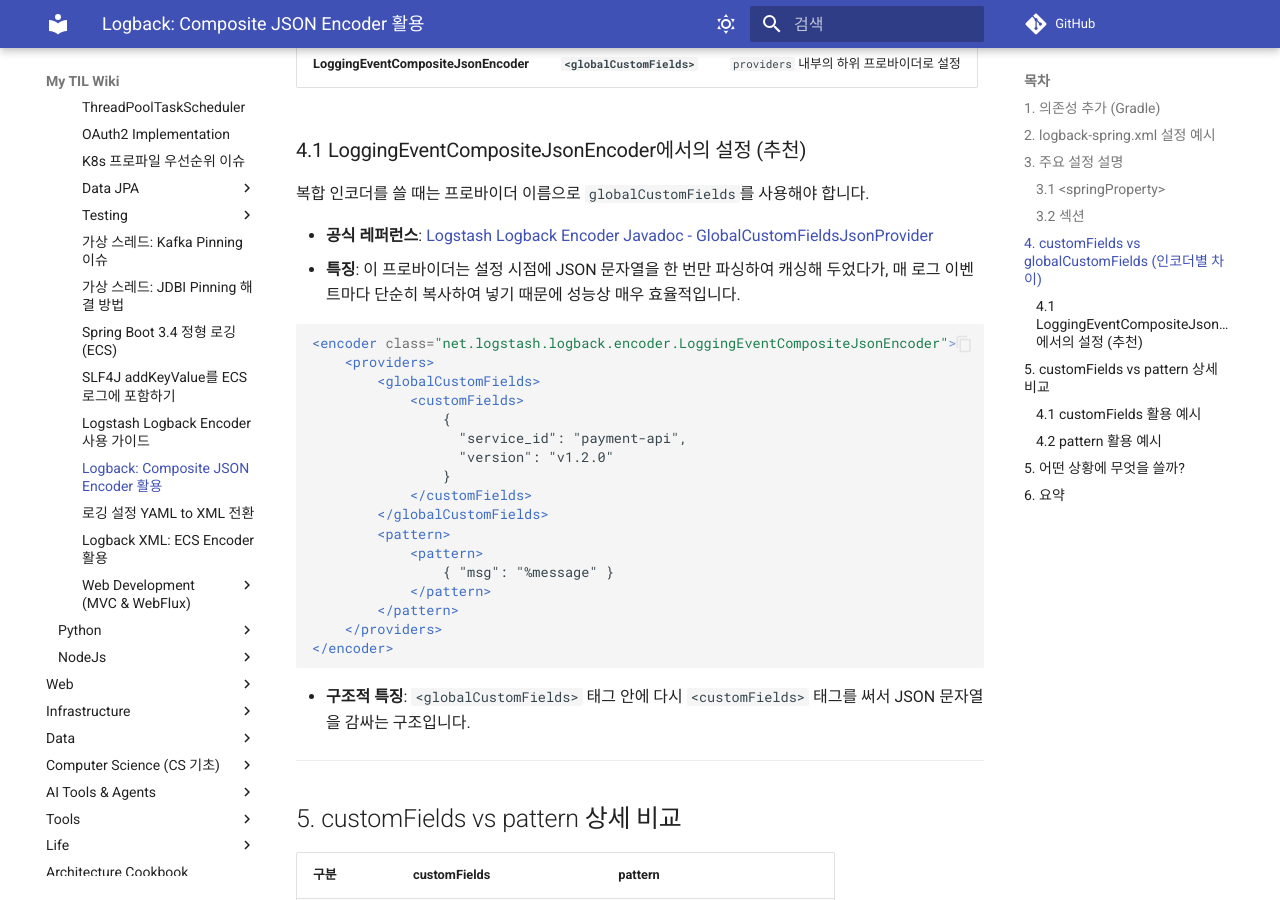
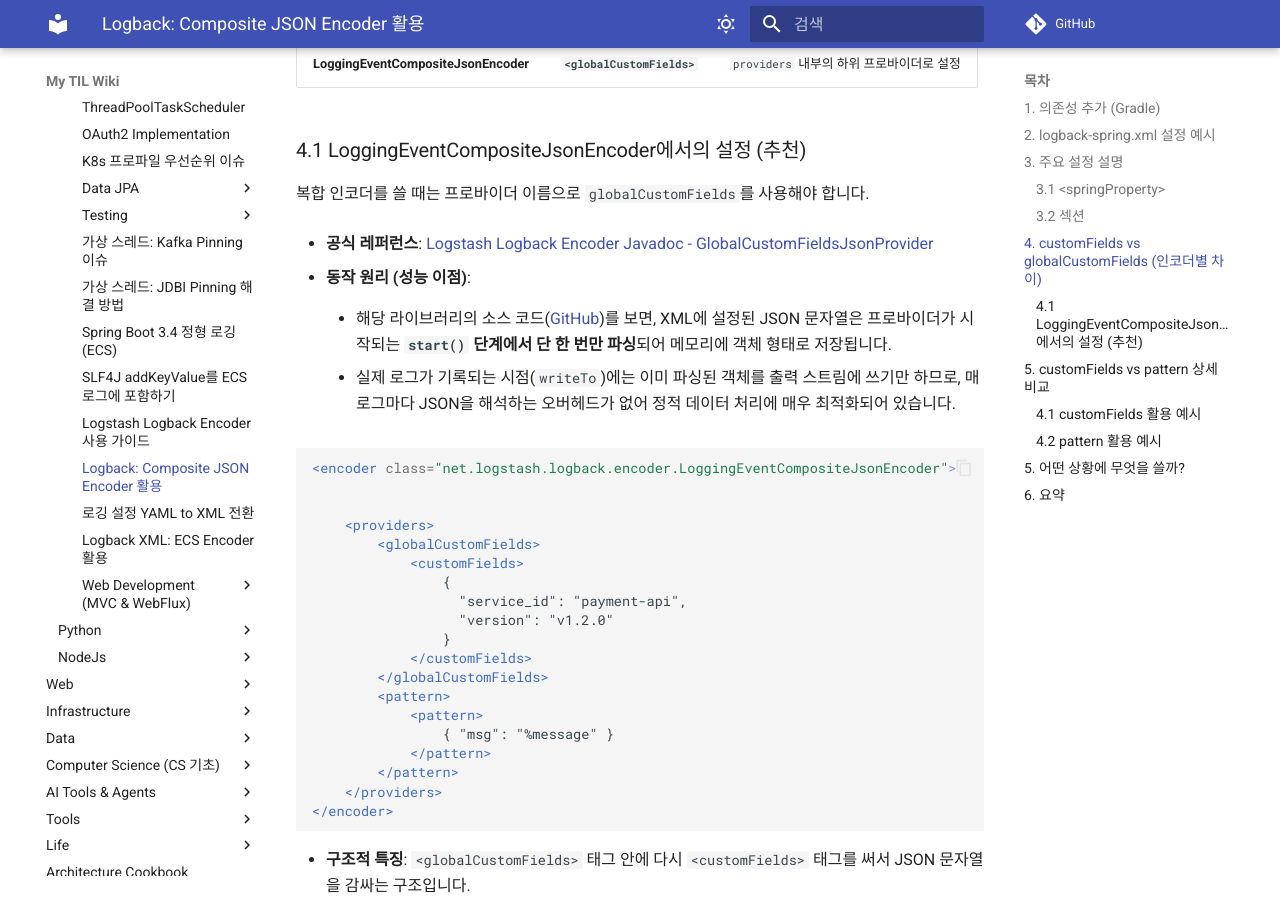
Before and after one commit to DevDooly/TIL, an MkDocs documentation site: the page built from docs/Language/Java/SpringBoot/Logback_JSON_Composite_Encoder.md, in a window 1280 px wide and 900 px high, scrolled down 2345 px. Built offline with MkDocs 1.6.1 and Material for MkDocs 9.7.7, drawn with Linux system fonts in a browser that asks for light colours; comment, search, counter and statistics services are not loaded.

Commit message:
docs: Logback JSON Encoder 가이드에 globalCustomFields 동작 원리 및 소스 코드 근거 보강

````diff
--- a/docs/Language/Java/SpringBoot/Logback_JSON_Composite_Encoder.md
+++ b/docs/Language/Java/SpringBoot/Logback_JSON_Composite_Encoder.md
@@ -95,13 +95,26 @@ dependencies {
 | **LoggingEventCompositeJsonEncoder** | **`<globalCustomFields>`** | `providers` 내부의 하위 프로바이더로 설정 |
 
 ### 4.1 LoggingEventCompositeJsonEncoder에서의 설정 (추천)
+
 복합 인코더를 쓸 때는 프로바이더 이름으로 `globalCustomFields`를 사용해야 합니다.
 
+
+
 * **공식 레퍼런스**: [Logstash Logback Encoder Javadoc - GlobalCustomFieldsJsonProvider](https://javadoc.io/static/net.logstash.logback/logstash-logback-encoder/7.4/net/logstash/logback/composite/GlobalCustomFieldsJsonProvider.html)
-* **특징**: 이 프로바이더는 설정 시점에 JSON 문자열을 한 번만 파싱하여 캐싱해 두었다가, 매 로그 이벤트마다 단순히 복사하여 넣기 때문에 성능상 매우 효율적입니다.
+
+* **동작 원리 (성능 이점)**:
+
+    * 해당 라이브러리의 소스 코드([GitHub](https://github.com/logstash/logstash-logback-encoder/blob/main/src/main/java/net/logstash/logback/composite/GlobalCustomFieldsJsonProvider.java))를 보면, XML에 설정된 JSON 문자열은 프로바이더가 시작되는 **`start()` 단계에서 단 한 번만 파싱**되어 메모리에 객체 형태로 저장됩니다.
+
+    * 실제 로그가 기록되는 시점(`writeTo`)에는 이미 파싱된 객체를 출력 스트림에 쓰기만 하므로, 매 로그마다 JSON을 해석하는 오버헤드가 없어 정적 데이터 처리에 매우 최적화되어 있습니다.
+
+
 
 ```xml
+
 <encoder class="net.logstash.logback.encoder.LoggingEventCompositeJsonEncoder">
+
+
     <providers>
         <globalCustomFields>
             <customFields>
````
Also changed, not shown: README.md (+1 -1 lines), docs/Recent_Changes.md (+1 -1 lines).
